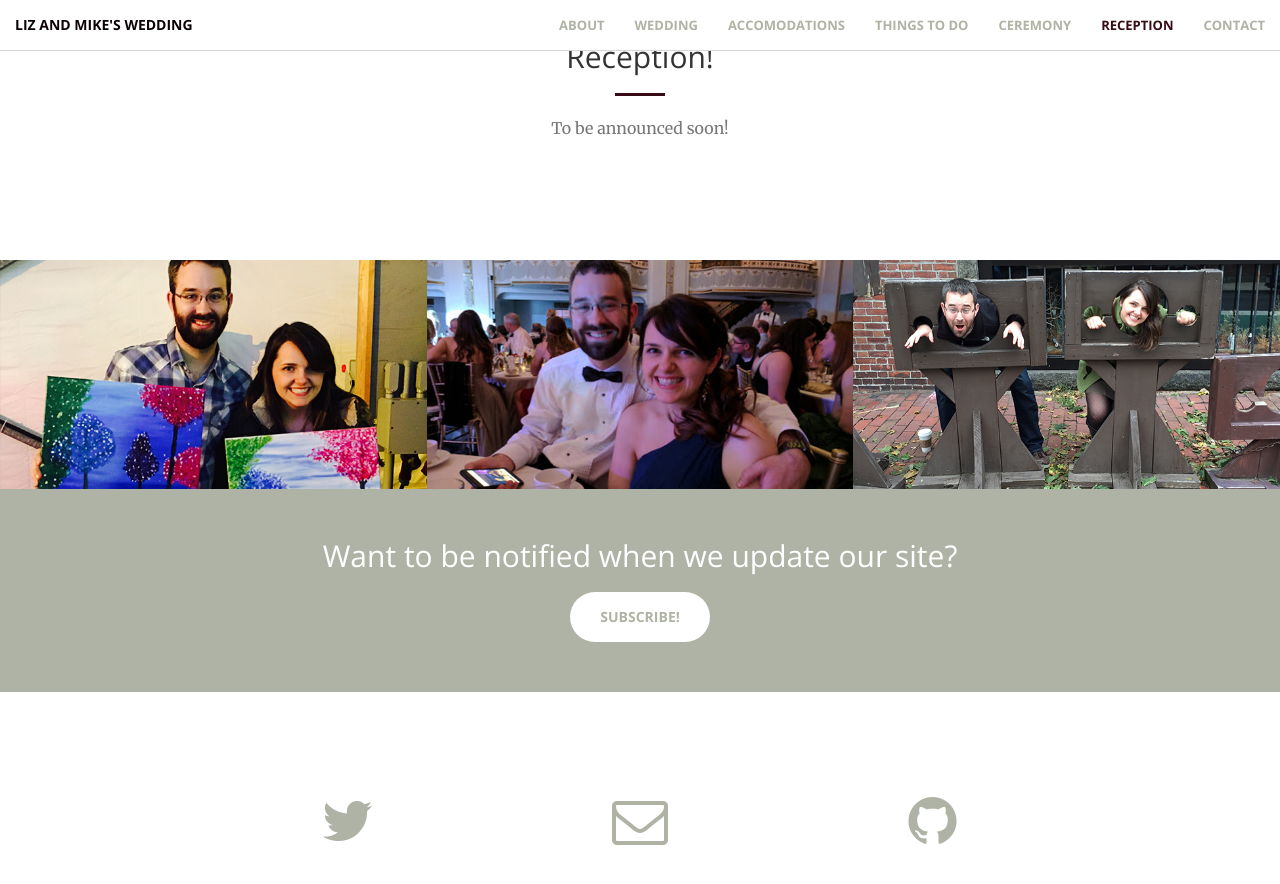
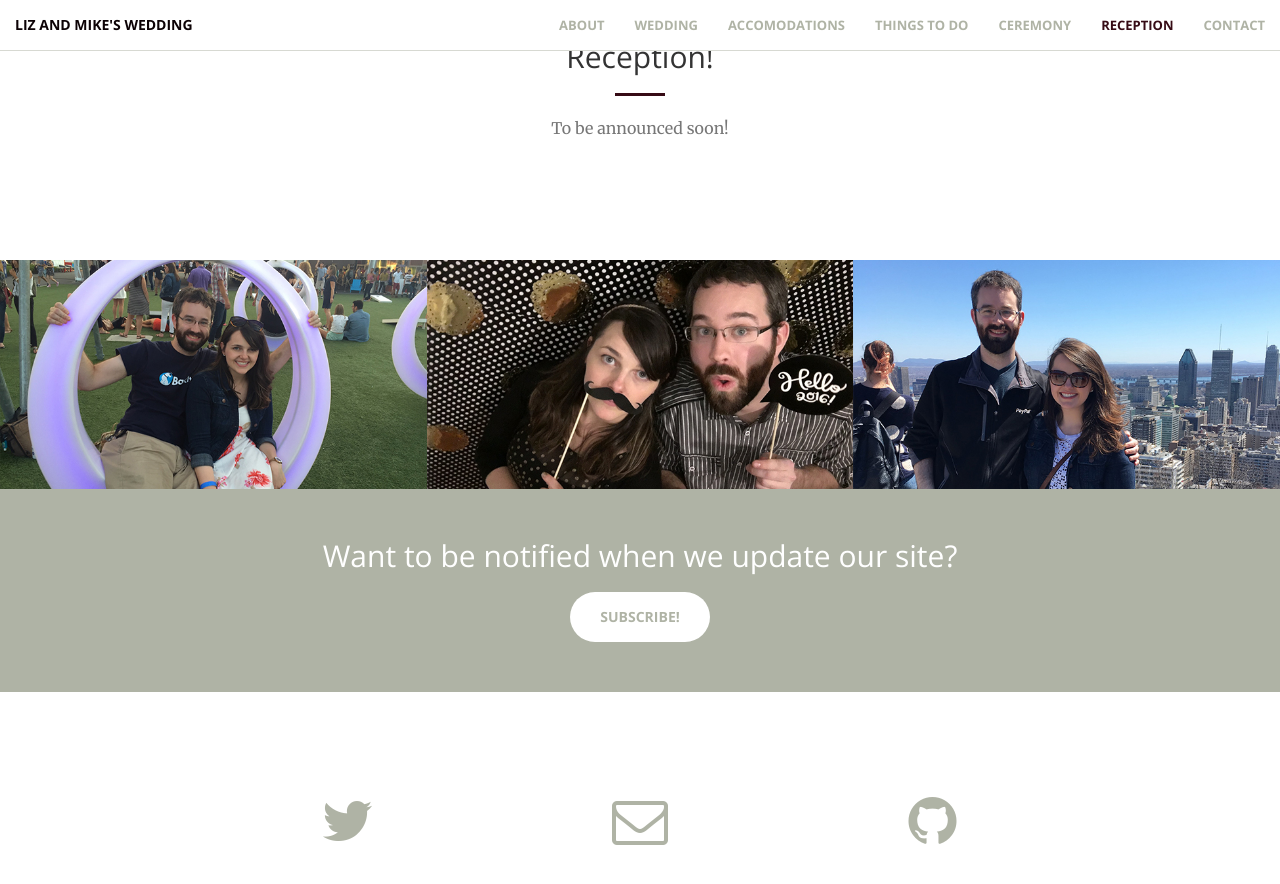
Before and after one commit to mikesplain/lizandmike.rocks, a Jekyll site: the page built from index.html, in a window 1280 px wide and 900 px high, scrolled down 4656 px. Shown: the top 884 px of the window. Built offline with Jekyll 4.4.1, drawn with Linux system fonts in a browser that asks for light colours; comment, search, counter and statistics services are not loaded.

Commit message:
Update images

```diff
--- a/_includes/photos2.html
+++ b/_includes/photos2.html
@@ -2,31 +2,31 @@
     <div class="container-fluid">
         <div class="row no-gutter">
             <div class="col-lg-4 col-sm-6 portfolio-box">
-                <img src="img/portfolio/1.jpg" class="img-responsive" alt="">
+                <img src="img/portfolio/4.jpg" class="img-responsive" alt="">
                 <div class="portfolio-box-caption">
                     <div class="portfolio-box-caption-content">
                         <div class="project-name">
-                            Paint Night
+                            Lawn on D
                         </div>
                     </div>
                 </div>
             </div>
             <div class="col-lg-4 col-sm-6 portfolio-box">
-                <img src="img/portfolio/2.jpg" class="img-responsive" alt="">
+                <img src="img/portfolio/6.jpg" class="img-responsive" alt="">
                 <div class="portfolio-box-caption">
                     <div class="portfolio-box-caption-content">
                         <div class="project-name">
-                            Satterthwaite/Freiman Wedding
+                            New Years, 2015
                         </div>
                     </div>
                 </div>
             </div>
             <div class="col-lg-4 col-sm-6 portfolio-box">
-                <img src="img/portfolio/3.jpg" class="img-responsive" alt="">
+                <img src="img/portfolio/5.jpg" class="img-responsive" alt="">
                 <div class="portfolio-box-caption">
                     <div class="portfolio-box-caption-content">
                         <div class="project-name">
-                            Salem, MA
+                            Montreal
                         </div>
                     </div>
                 </div>
```
Also changed, not shown: img/portfolio/4.jpg, img/portfolio/5.jpg, img/portfolio/6.jpg, 3 other files.
